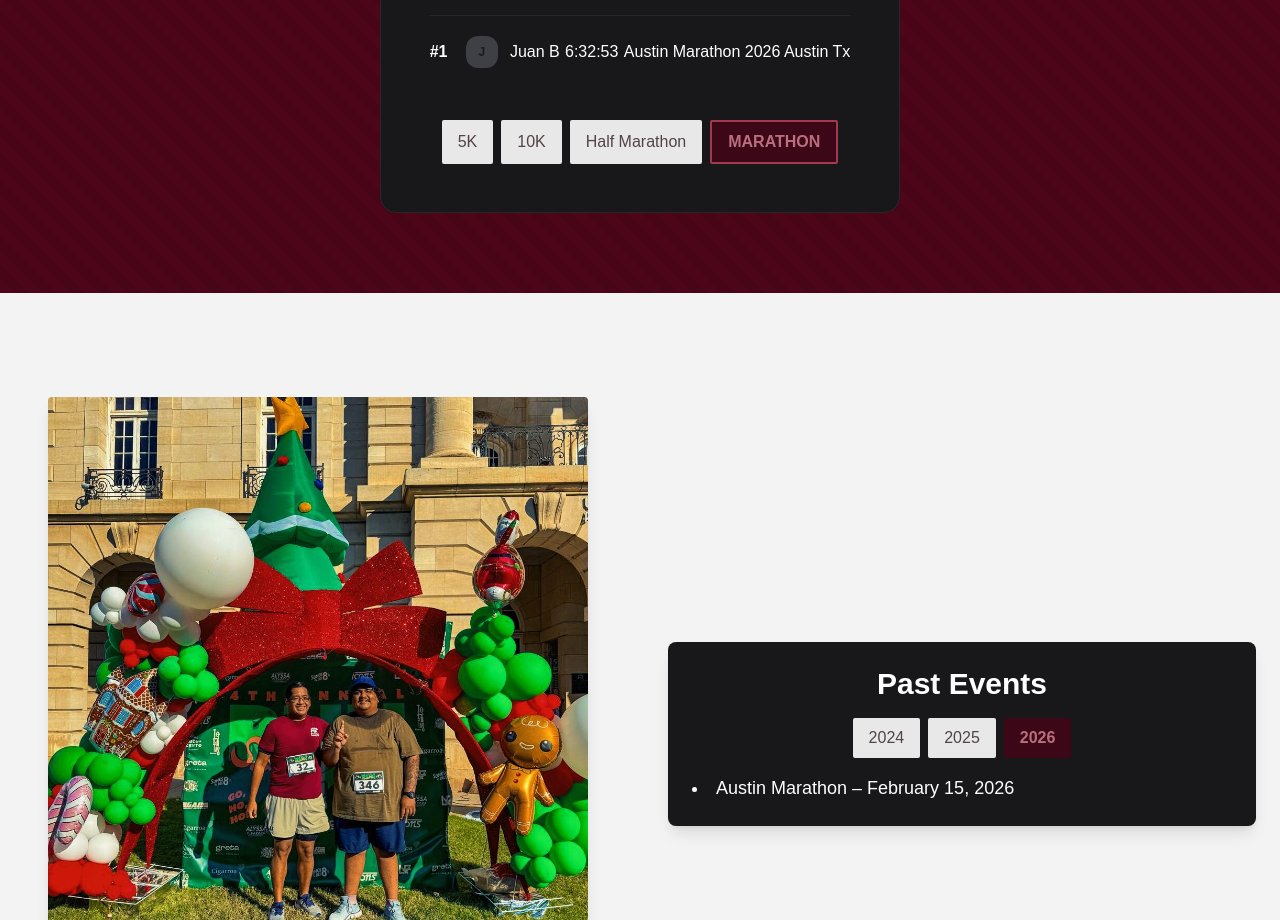
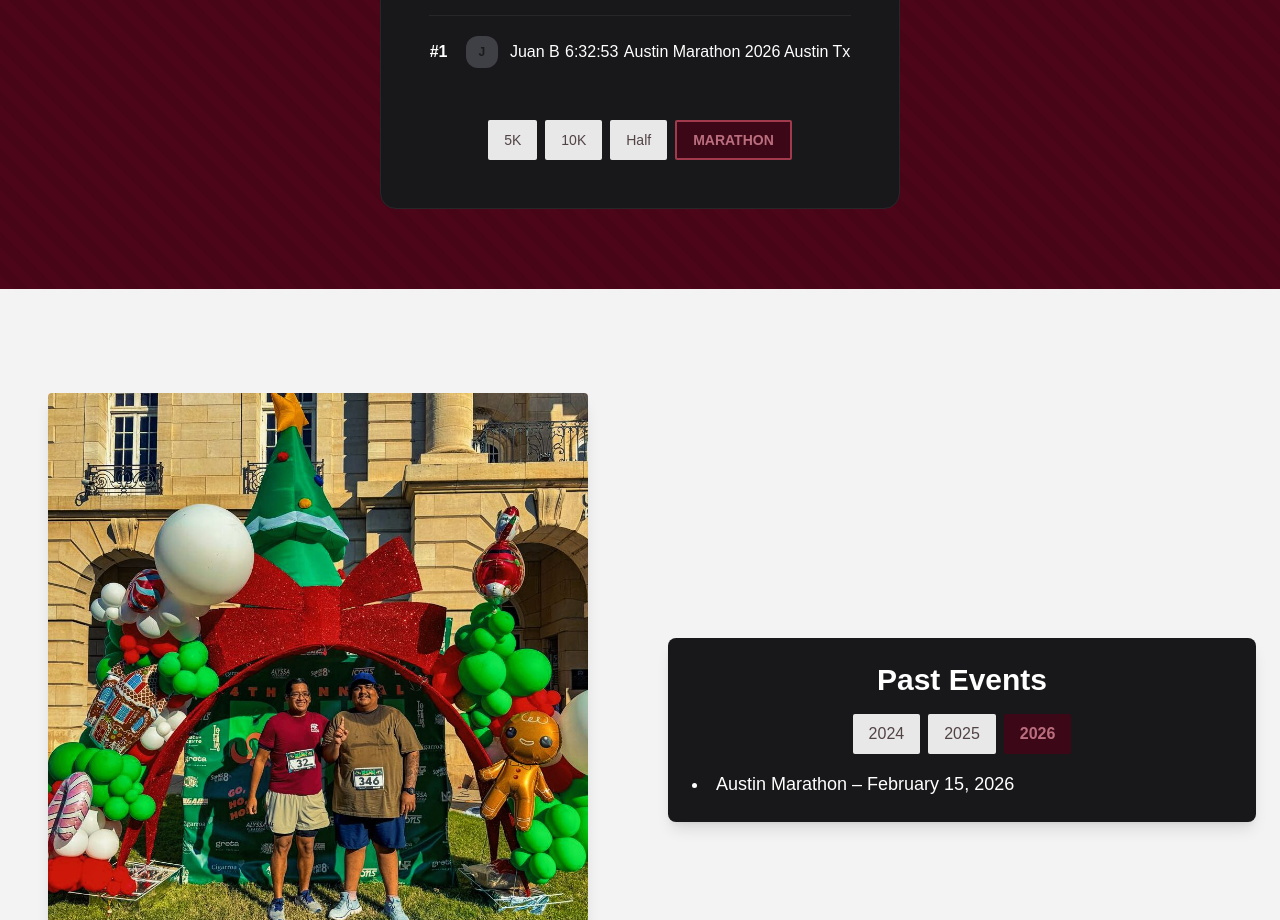
Before and after one commit to juanmoreno96/GrizzlyBearRunningClub, a Next.js app: page /events in a window 1280 px wide. Shown: the part 1620-2540 px from the top of the page. Built offline with nearby package versions, Linux system fonts and the light colour scheme.

Commit message:
fix size issue with leaderboard

```diff
--- a/src/app/events/page.tsx
+++ b/src/app/events/page.tsx
@@ -313,14 +313,14 @@ src="/bannerPhotos/events-banner.jpg"
               </div>
 
               {/* Leaderboard Tabs */}
-              <div className="flex justify-center mt-8 gap-2">
+              <div className="flex flex-wrap justify-center mt-8 gap-1 sm:gap-2">
                 {(["5k", "10k", "halfMarathon", "marathon"] as LeaderboardTab[]).map((tab) => (
                   <button
                     key={tab}
                     onClick={() => setActiveTab(tab)}
-                    className={`px-4 py-2 rounded transition-colors ${activeTab === tab ? "bg-primary-container text-on-primary-container font-bold border-2 border-secondary" : "bg-surface-container-high text-on-surface-variant hover:bg-surface-container-highest"}`}
+                    className={`px-2 sm:px-4 py-2 rounded transition-colors text-xs sm:text-sm ${activeTab === tab ? "bg-primary-container text-on-primary-container font-bold border-2 border-secondary" : "bg-surface-container-high text-on-surface-variant hover:bg-surface-container-highest"}`}
                   >
-                    {tab === "halfMarathon" ? "Half Marathon" : tab.toUpperCase()}
+                    {tab === "halfMarathon" ? "Half" : tab.toUpperCase()}
                   </button>
                 ))}
               </div>
```
